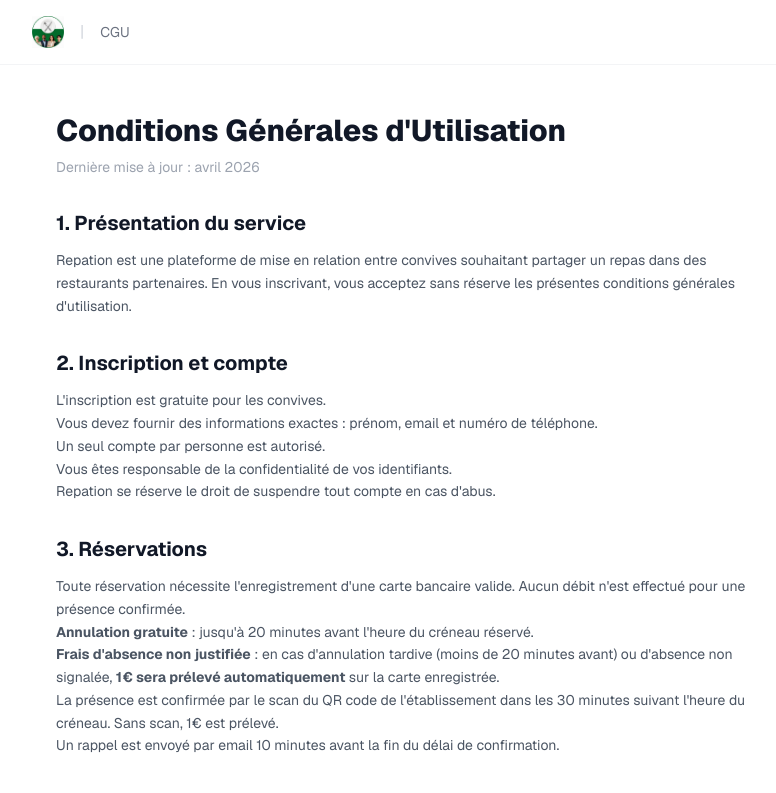
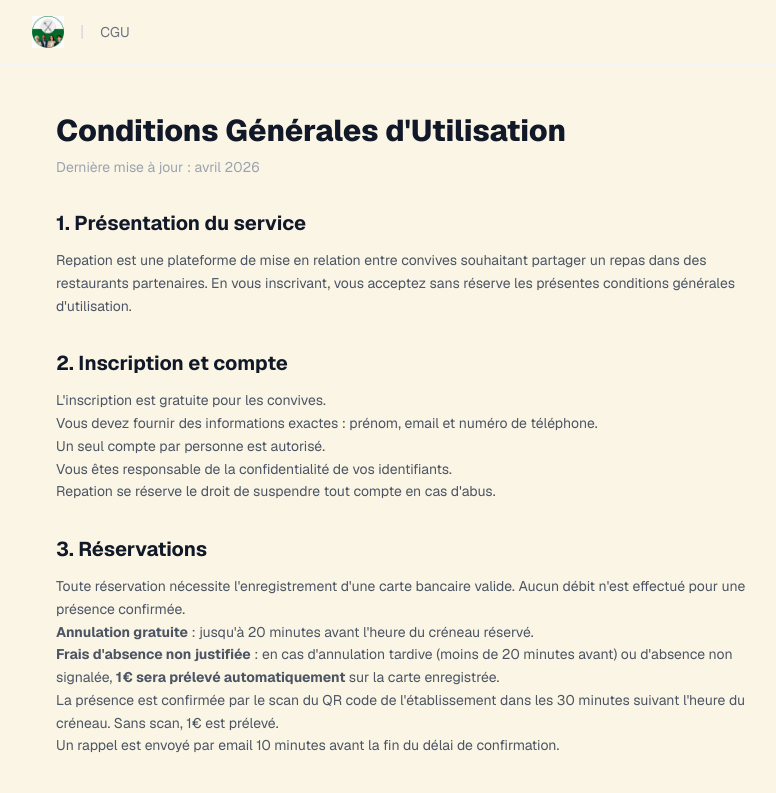
Before and after one commit to repationss-pixel/repation-backend, a Next.js app: page /cgu in a window 1280 px wide. Shown: the top 793 px of the page, without its empty margins (224-1000 px from the left). Built offline with nearby package versions, Linux system fonts and the light colour scheme.

Commit message:
Fond beige et textes marron clair

```diff
--- a/app/globals.css
+++ b/app/globals.css
@@ -2,30 +2,34 @@
 @tailwind components;
 @tailwind utilities;
 
-:root {
-  --background: #ffffff;
-  --foreground: #171717;
-  --primary: #1D9E75;
-}
+* { box-sizing: border-box; }
 
 body {
-  color: var(--foreground);
-  background: var(--background);
+  background-color: #F2EAD9 !important;
+  color: #1C1009;
   font-family: var(--font-geist-sans), system-ui, sans-serif;
 }
 
-@layer utilities {
-  .text-balance {
-    text-wrap: balance;
-  }
+/* Fond blanc → beige */
+.bg-white {
+  background-color: #FBF5E6 !important;
+}
+
+/* Textes verts → marron clair */
+.text-\[#1D9E75\] {
+  color: #8B5E3C !important;
+}
+
+.text-\[#085041\] {
+  color: #8B5E3C !important;
 }
 
 @layer components {
   .btn-primary {
-    @apply bg-primary-500 hover:bg-primary-600 text-white font-semibold py-3 px-6 rounded-xl transition-all duration-200 shadow-md hover:shadow-lg;
+    @apply bg-[#6B3D14] hover:bg-[#2C1A0A] text-[#F2EAD9] font-semibold py-3 px-6 rounded-xl transition-all duration-200 shadow-md hover:shadow-lg;
   }
 
   .input-field {
-    @apply w-full px-4 py-3 border border-gray-200 rounded-xl focus:outline-none focus:ring-2 focus:ring-primary-500 focus:border-transparent transition-all duration-200 bg-white text-gray-800 placeholder-gray-400;
+    @apply w-full px-4 py-3 border border-[#D4BFA0] rounded-xl focus:outline-none focus:ring-2 focus:ring-[#C4A06A] focus:border-transparent transition-all duration-200 bg-white text-[#1C1009] placeholder-[#B0A090];
   }
 }
```
